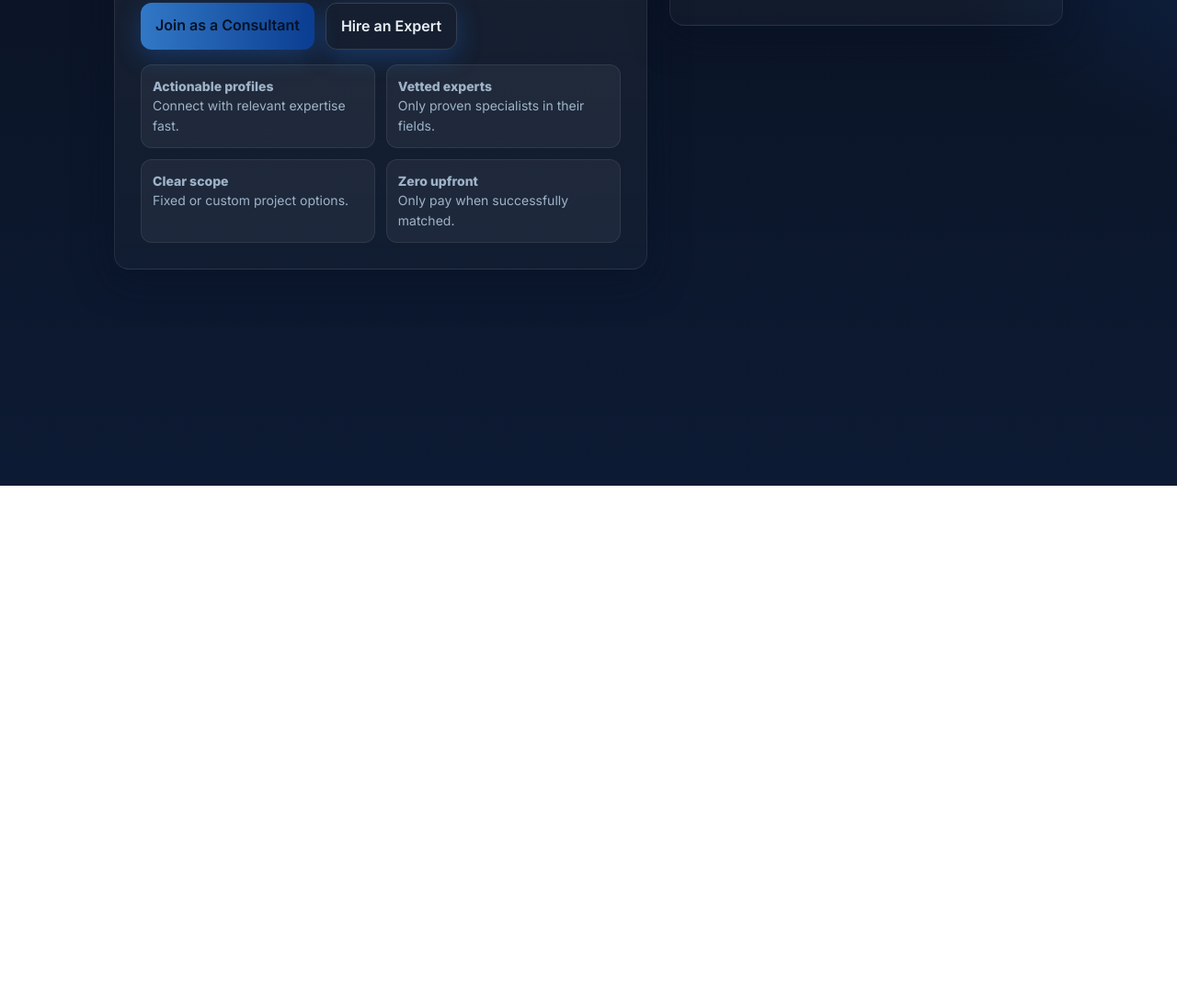
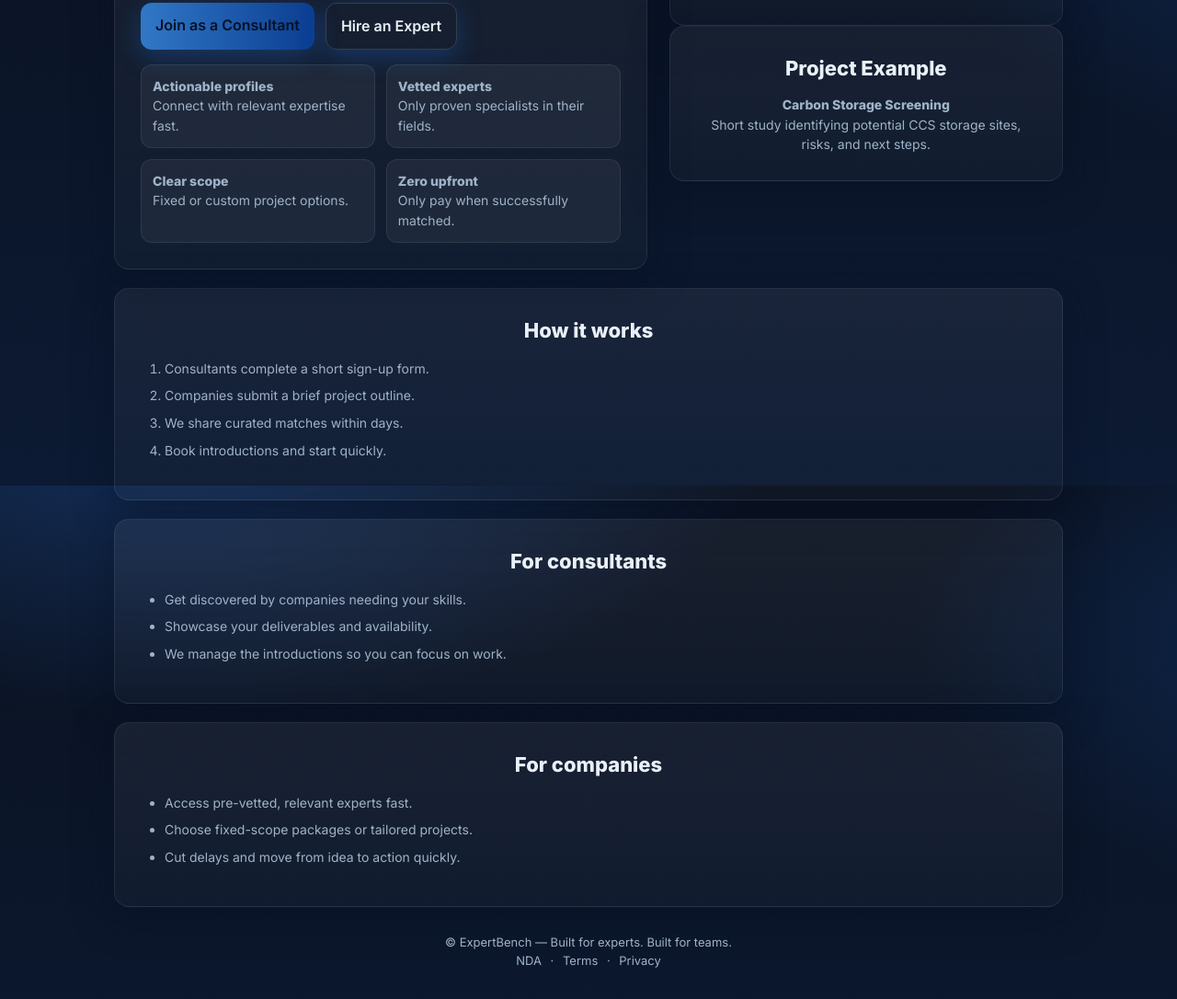
Before and after one commit to Expertbench/expertbench-site, a plain HTML site: page index.html in a window 1280 px wide. Shown: the part 272-1358 px from the top of the page at 92% size. Before the commit the page ends 800 px from the top, so only its background shows below. Drawn offline with Linux system fonts and the light colour scheme.

Commit message:
index.html

```diff
--- a/index.html
+++ b/index.html
@@ -152,4 +152,53 @@
           <div class="mini" style="margin-top:10px;text-align:center"><strong>Expertise:</strong> 3-day CCS site screen with risks &amp; next steps.</div>
         </aside>
 
-        <aside class="card" aria-
+        <aside class="card" aria-label="Example project">
+          <h2>Project Example</h2>
+          <div class="mini" style="text-align:center"><strong>Carbon Storage Screening</strong><br>Short study identifying potential CCS storage sites, risks, and next steps.</div>
+        </aside>
+      </div>
+    </section>
+
+    <section id="how">
+      <div class="card">
+        <h2>How it works</h2>
+        <ol class="mini list">
+          <li>Consultants complete a short sign-up form.</li>
+          <li>Companies submit a brief project outline.</li>
+          <li>We share curated matches within days.</li>
+          <li>Book introductions and start quickly.</li>
+        </ol>
+      </div>
+    </section>
+
+    <section id="consultants">
+      <div class="card">
+        <h2>For consultants</h2>
+        <ul class="mini list">
+          <li>Get discovered by companies needing your skills.</li>
+          <li>Showcase your deliverables and availability.</li>
+          <li>We manage the introductions so you can focus on work.</li>
+        </ul>
+      </div>
+    </section>
+
+    <section id="clients">
+      <div class="card">
+        <h2>For companies</h2>
+        <ul class="mini list">
+          <li>Access pre-vetted, relevant experts fast.</li>
+          <li>Choose fixed-scope packages or tailored projects.</li>
+          <li>Cut delays and move from idea to action quickly.</li>
+        </ul>
+      </div>
+    </section>
+
+    <footer>
+      © ExpertBench — Built for experts. Built for teams.<br>
+      <a href="nda.html">NDA</a> ·
+      <a href="terms.html">Terms</a> ·
+      <a href="privacy.html">Privacy</a>
+    </footer>
+  </div>
+</body>
+</html>
```
